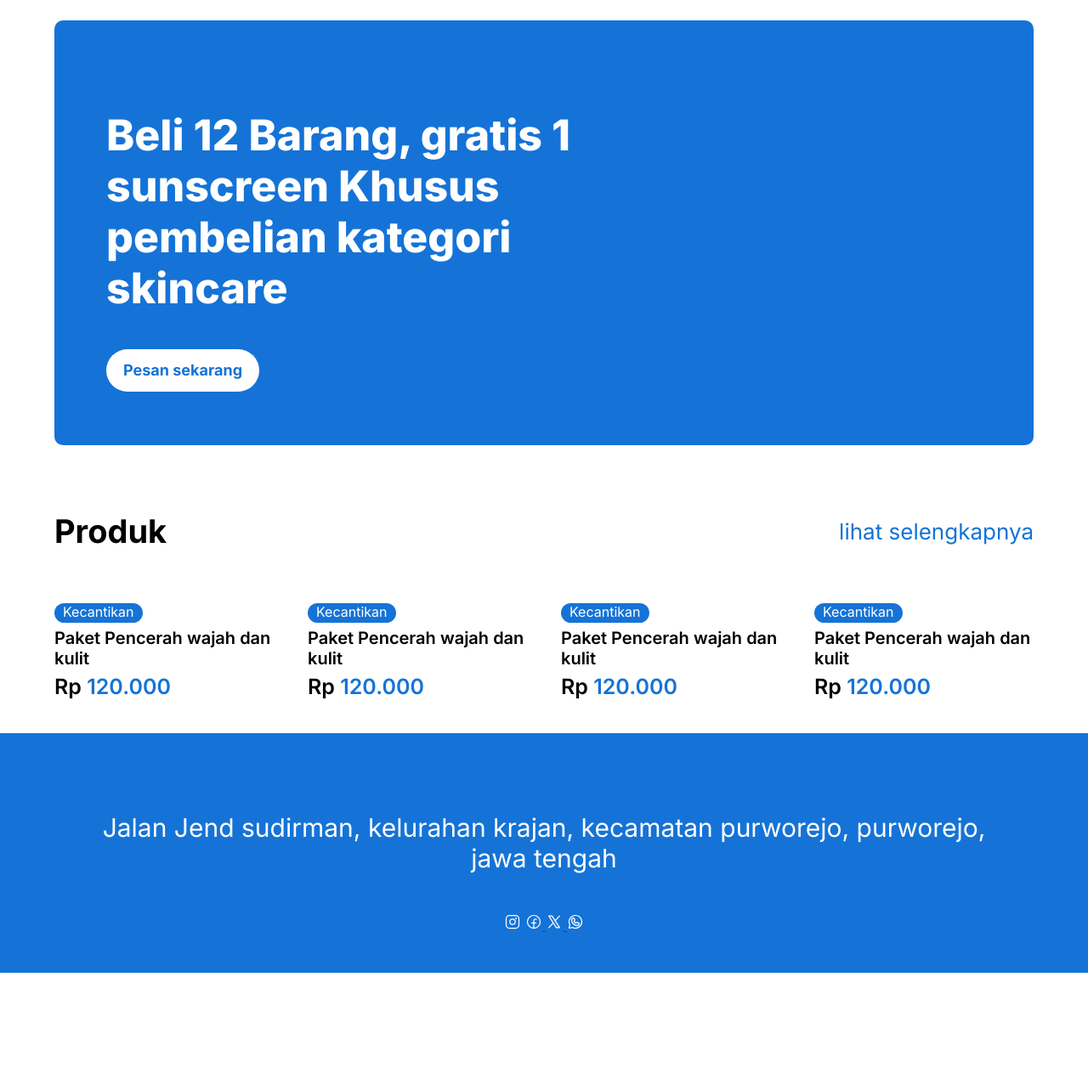
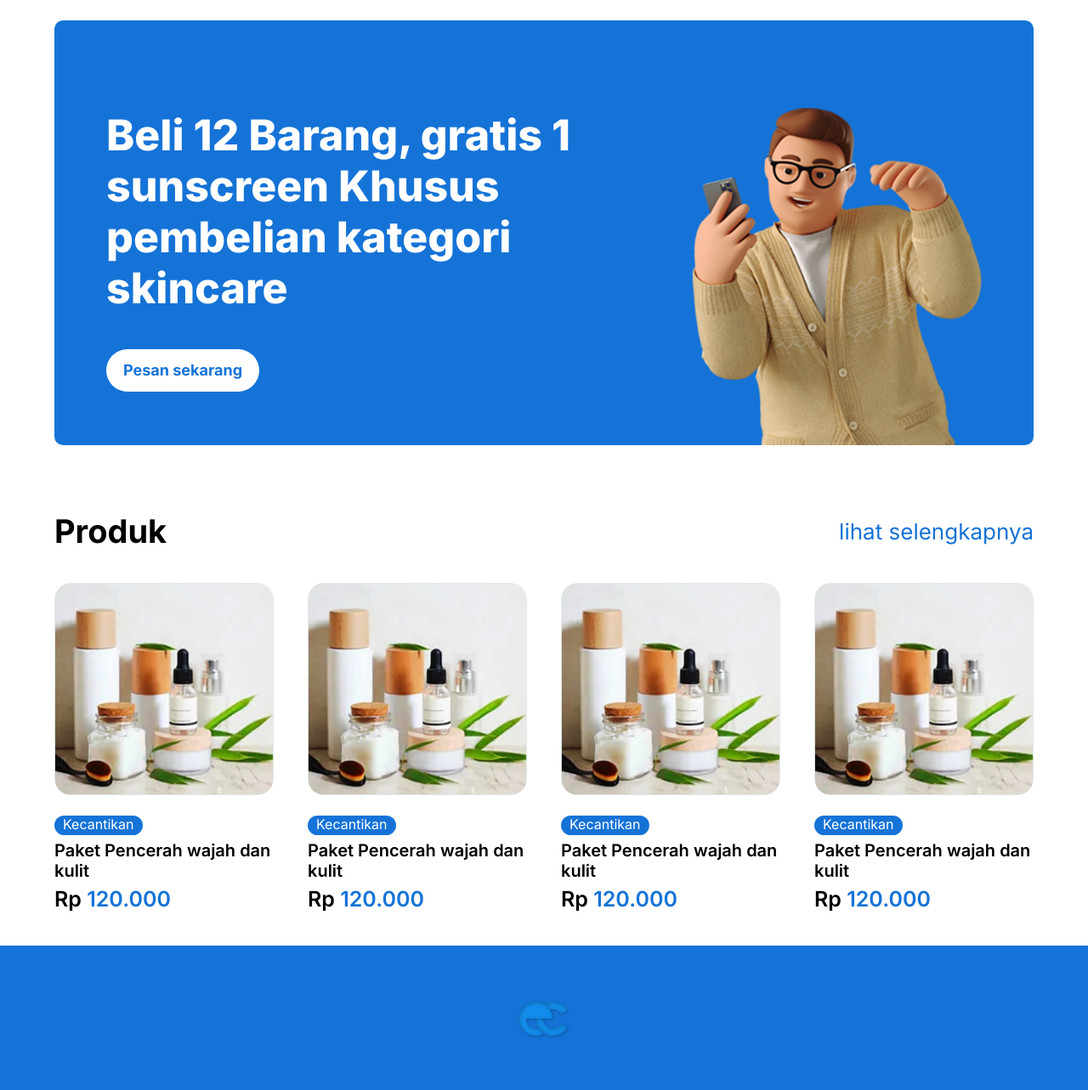
Before and after one commit to Khasbi-Syahidin/kelas-web-dev-batch-1, a plain HTML site: page detail-produk.html in a window 1280 px wide. Shown: the part 1900-3183 px from the top of the page at 85% size. Before the commit the page ends 3045 px from the top, so only its background shows below. Drawn offline with Linux system fonts and the light colour scheme; the site is published under a folder, as on GitHub Pages, so addresses that start at the root find nothing.

Commit message:
Update detail-produk.html

```diff
--- a/detail-produk.html
+++ b/detail-produk.html
@@ -101,7 +101,7 @@
                     <button>Pesan sekarang</button>
                 </div>
                 <div class="illustrasion">
-                    <img src="/images/icon-promo 1.png" alt="">
+                    <img src="./images/icon-promo 1.png" alt="">
                 </div>
             </div>
         </div>
@@ -119,7 +119,7 @@
                 </div>
                 <div class="cards-produk">
                     <div class="card-produk">
-                        <img src="/images/product.png" alt="">
+                        <img src="./images/product.png" alt="">
                         <div class="info-produk">
                             <div class="kotak">
                                 Kecantikan
@@ -133,7 +133,7 @@
                         </div>
                     </div>
                     <div class="card-produk">
-                        <img src="/images/product.png" alt="">
+                        <img src="./images/product.png" alt="">
                         <div class="info-produk">
                             <div class="kotak">
                                 Kecantikan
@@ -147,7 +147,7 @@
                         </div>
                     </div>
                     <div class="card-produk">
-                        <img src="/images/product.png" alt="">
+                        <img src="./images/product.png" alt="">
                         <div class="info-produk">
                             <div class="kotak">
                                 Kecantikan
@@ -161,7 +161,7 @@
                         </div>
                     </div>
                     <div class="card-produk">
-                        <img src="/images/product.png" alt="">
+                        <img src="./images/product.png" alt="">
                         <div class="info-produk">
                             <div class="kotak">
                                 Kecantikan
@@ -183,7 +183,7 @@
     <footer>
         <div class="container">
             <div class="content">
-                <img src="/images/logo-eksplor-coding-3d-transparent.png" alt="">
+                <img src="./images/logo-eksplor-coding-3d-transparent.png" alt="">
                 <p class="address">Jalan Jend sudirman, kelurahan krajan, kecamatan purworejo, purworejo, jawa tengah
                 </p>
                 <div class="sosmed">
```
